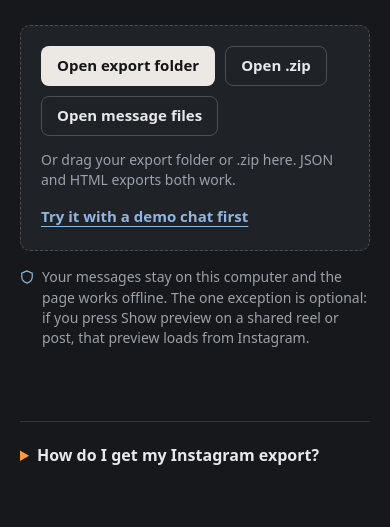
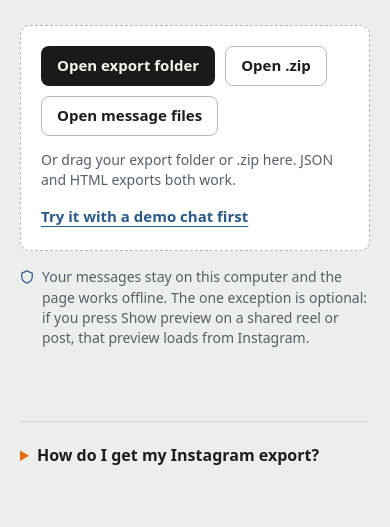
Before and after one commit to SoumiryaSarangi/DM-Rewind, a plain HTML site: page index.html in a window 390 px wide. Shown: the part 341-868 px from the top of the page. Drawn offline with Linux system fonts and the dark colour scheme.

Commit message:
feat: per-screen theme defaults (landing=light, app=dark) + MIT license
Theme:
- Landing page now defaults to light mode; chat app defaults to dark mode
- User's explicit toggle choice (saved to store) overrides both defaults
- Add applyScreenTheme(screen) helper called on show/hide of each screen
- Remove prefers-color-scheme dark media query: dark is now applied via
  [data-theme='dark'] only, so the landing page stays light even on
  dark-mode OS systems (unless the user has toggled it themselves)

License:
- Add MIT LICENSE file
- Document license section in README with link to LICENSE file
- Add LICENSE to the project tree in README

```diff
--- a/css/style.css
+++ b/css/style.css
@@ -74,41 +74,7 @@
   color-scheme: light;
 }
 
-@media (prefers-color-scheme: dark) {
-  :root:not([data-theme="light"]) {
-    --bg: #16181b;
-    --surface: #1f2226;
-    --surface-2: #272b30;
-    --line: #32373d;
-    --line-strong: #4a5058;
-    --text: #e6e8eb;
-    --muted: #9ba2aa;
-    --accent: #8fb5e0;
-    --accent-ink: #0f1a26;
-    --me-bg: #2b4f76;
-    --me-text: #f0f5fb;
-    --them-bg: #23272c;
-    --them-text: #e6e8eb;
-    --body: #0e0f10;
-    --body-2: #17191b;
-    --body-3: #212427;
-    --body-line: #2c3034;
-    --body-text: #e6e3de;
-    --body-muted: #9d978f;
-    --imprint: #ff9a3c;
-      --target: #ff9a3c;
-    --target-soft: rgba(255, 154, 60, 0.16);
-    --target-text: #ff9a3c;
-    --heat-ink: #141517;
-    --primary-bg: #ece9e4;
-    --primary-hover: #ffffff;
-    --primary-ink: #141517;
-    --primary-mark: #c4570c;
-    --shadow-print: 0 1px 2px rgba(0, 0, 0, 0.35), 0 6px 14px -6px rgba(0, 0, 0, 0.6);
-    --shadow-pop: 0 1px 3px rgba(0, 0, 0, 0.4), 0 4px 12px -3px rgba(0, 0, 0, 0.7);
-    color-scheme: dark;
-  }
-}
+/* Light is the default; dark applies via [data-theme="dark"] (set by app.js: dark inside the app, light on the landing page). */
 :root[data-theme="dark"] {
   --bg: #16181b;
   --surface: #1f2226;
--- a/js/app.js
+++ b/js/app.js
@@ -163,6 +163,7 @@
 
     $("landing").hidden = true;
     $("app").hidden = false;
+    applyScreenTheme("app");
     const msgs = res.threads.reduce((a, t) => a + t.count, 0);
     $("loadSummary").textContent =
       plural(res.threads.length, "chat", "chats") + ", " + plural(msgs, "message", "messages") +
@@ -186,6 +187,7 @@
     $("app").hidden = true;
     $("app").classList.remove("in-chat");
     $("landing").hidden = false;
+    applyScreenTheme("landing");
   }
 
   /* ------------------------------------------------------------------ */
@@ -1172,6 +1174,15 @@
     if (forced) return forced;
     return window.matchMedia("(prefers-color-scheme: dark)").matches ? "dark" : "light";
   }
+  // Defaults: the landing page is light and the chat view is dark. Pressing the toggle saves your own choice,
+  // which then wins on both screens.
+  function savedTheme() {
+    const t = store.get("dmr.theme");
+    return t === "light" || t === "dark" ? t : null;
+  }
+  function applyScreenTheme(screen) {
+    applyTheme(savedTheme() || (screen === "app" ? "dark" : "light"));
+  }
   function applyTheme(theme) {
     if (theme) document.documentElement.dataset.theme = theme;
     else delete document.documentElement.dataset.theme;
@@ -1210,8 +1221,7 @@
   /* ------------------------------------------------------------------ */
 
   function wire() {
-    const savedTheme = store.get("dmr.theme");
-    if (savedTheme === "light" || savedTheme === "dark") applyTheme(savedTheme);
+    applyScreenTheme("landing");
     $("themeBtn").addEventListener("click", () => {
       const next = effectiveTheme() === "dark" ? "light" : "dark";
       applyTheme(next);
```
Also changed, not shown: 2 other files.
